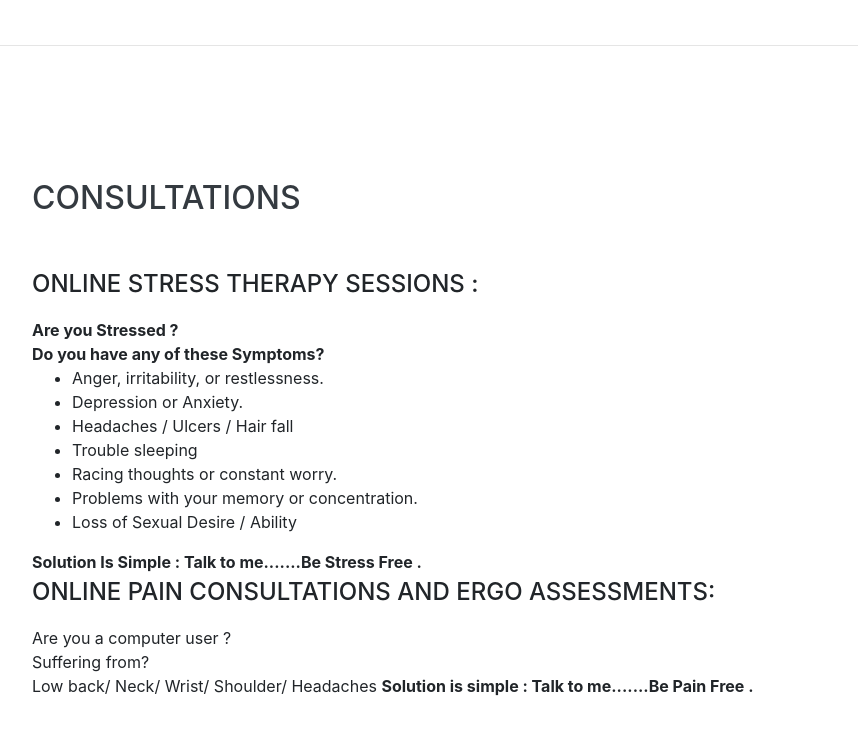
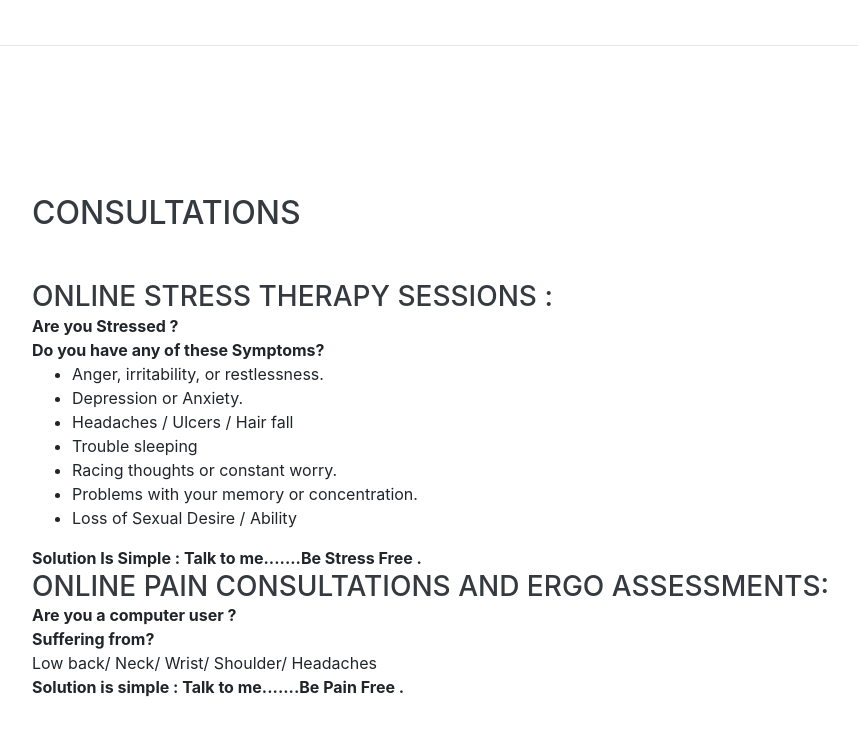
Before and after one commit to rajuskvt/DrBhadram, a website with bundled scripts: page index.html in a window 1280 px wide. Shown: the part 2931-3666 px from the top of the page, without its empty margins (288-1146 px from the left). Built offline with nearby package versions, Linux system fonts and the light colour scheme; a web font is replaced by a local one.

Commit message:
minor design issues

```diff
--- a/index.html
+++ b/index.html
@@ -265,9 +265,9 @@
             <div class="w-100">
                 <h2 class="mb-5">Consultations</h2>
 
-                <div class="subheading mb-3">Online Stress Therapy Sessions :
-</div>
-                <b> Are you Stressed ?<br/> Do you have any of these Symptoms?</b>
+                <h3 class="mb-0">Online Stress Therapy Sessions :
+</h3>
+                <b> Are you Stressed ?<br/> Do you have any of these Symptoms?</b></br>
                 <ul>
                     <li>Anger, irritability, or restlessness.</li>
                     <li>Depression or Anxiety.</li>
@@ -278,14 +278,14 @@
                     <li>Loss of Sexual Desire / Ability </li>
                 </ul>
                 <b>Solution Is Simple : Talk to me.......Be Stress Free .</b>
-                <div class="subheading mb-3">Online Pain consultations and Ergo Assessments:
+                <h3 class="mb-0">Online Pain consultations and Ergo Assessments:
+                        </h3>
 
-</div>
 
-                 <p>Are you a computer user ?<br/>Suffering from?
+                 <b>Are you a computer user ?<br/>Suffering from?</b>
 
- <br/>Low back/ Neck/ Wrist/ Shoulder/ Headaches
-                <b>Solution is simple : Talk to me.......Be Pain Free .</b></p>
+                <br/>Low back/ Neck/ Wrist/ Shoulder/ Headaches <br/>
+                <b>Solution is simple : Talk to me.......Be Pain Free .</b>
 
 
 
```
